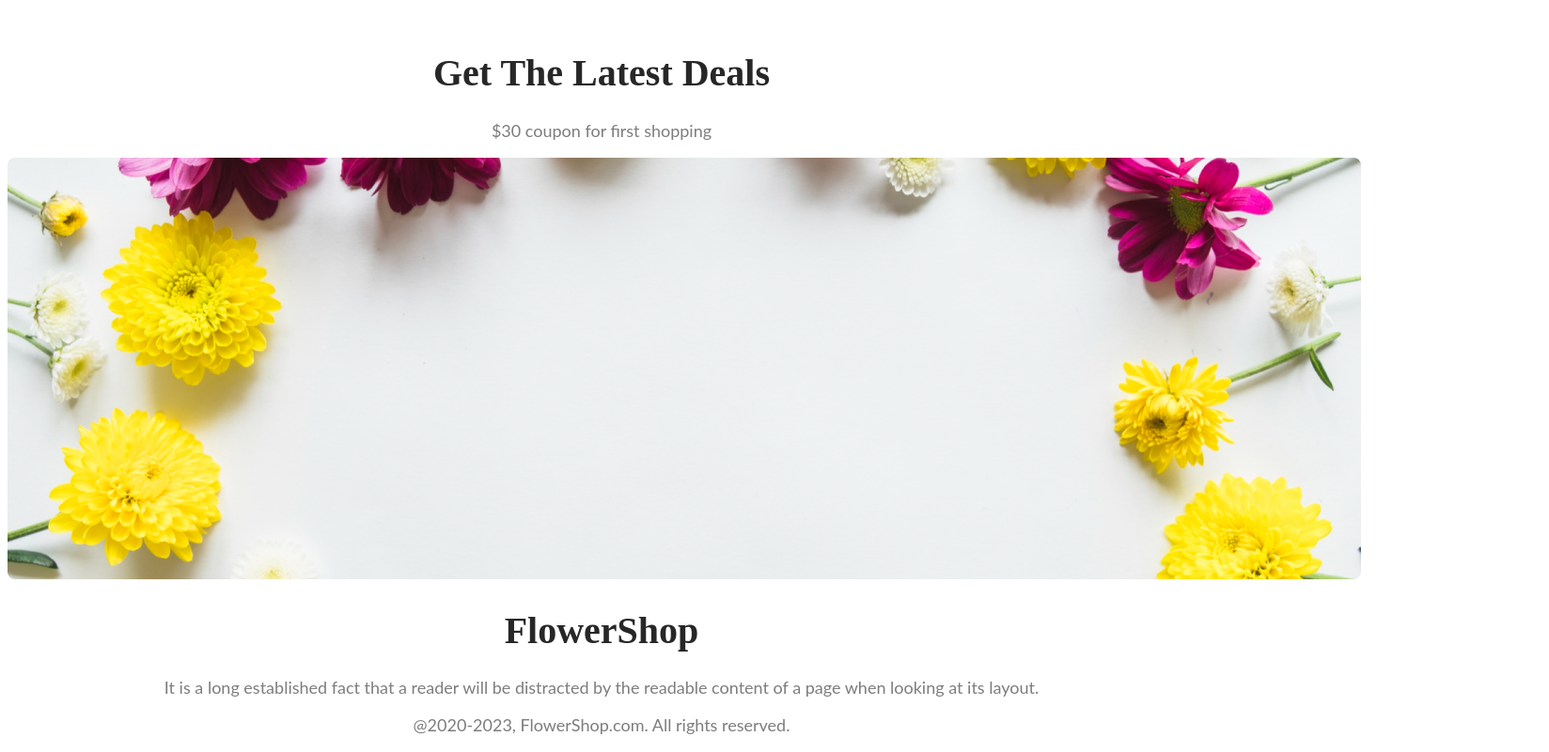
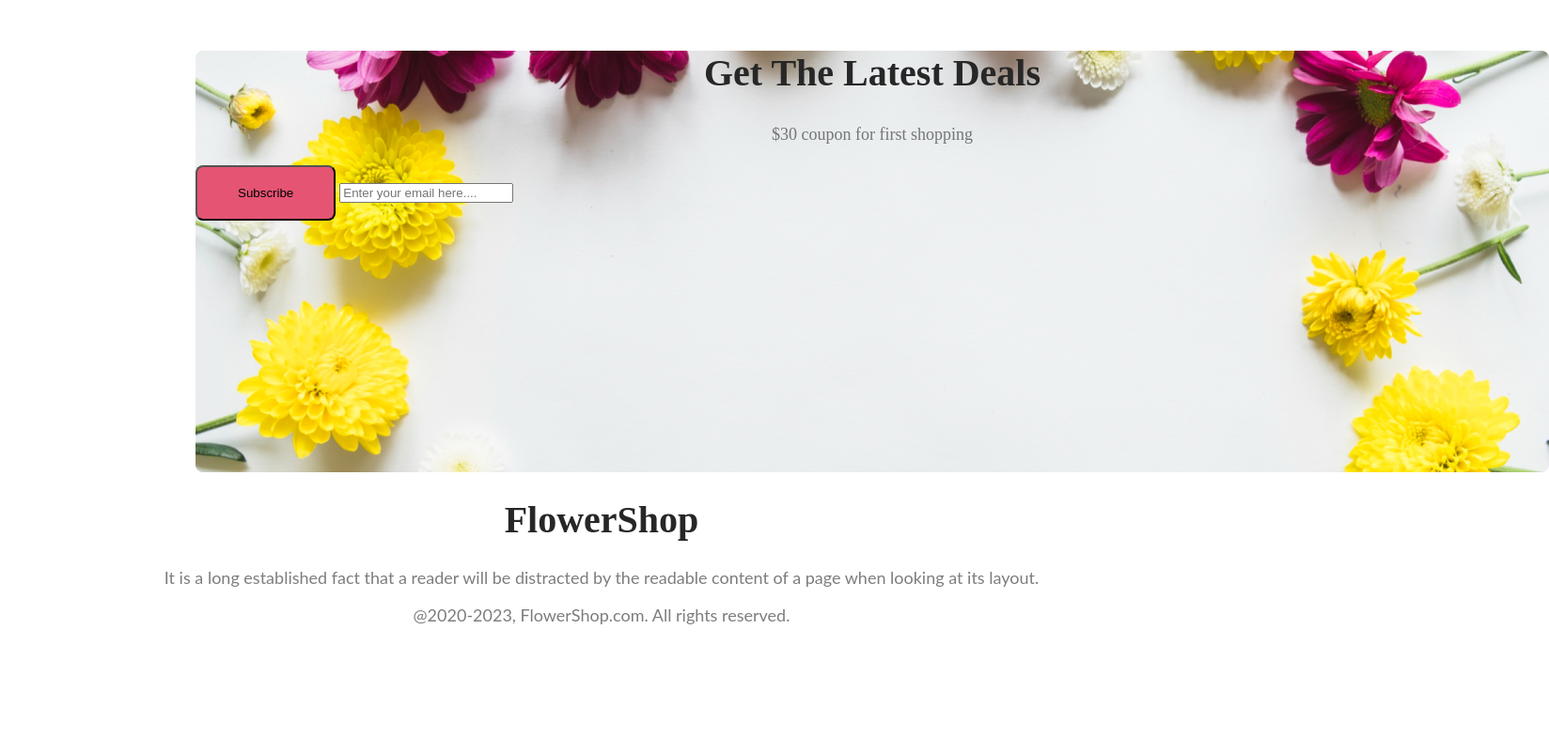
Before and after one commit to Sayid133/sayid-flower-shop-assignment, a plain HTML site: page index.html in a window 1280 px wide. Shown: the part 2456-3257 px from the top of the page at 94% size, 1648 px wide, since content can reach past the window. After the commit the page ends 3140 px from the top, so only its background shows below. Drawn offline with Linux system fonts and the light colour scheme.

Commit message:
mail box

```diff
--- a/Styles/Style.css
+++ b/Styles/Style.css
@@ -92,3 +92,42 @@ line-height: normal;
 }
 .flower{margin: 30px;
 }
+
+.subscribe{
+    width: 1440px;
+height: 449px;
+position: relative;
+left: 200px;
+    background-image: url("../image/Rectangle\ 9.png");
+}
+ .deal-title{
+    color: #272727;
+    text-align: center;
+
+    font-size: 40px;
+
+    font-weight: 800;
+
+
+}
+
+.coupon{
+    color: rgba(39, 39, 39, 0.60);
+    text-align: center;
+
+    font-size: 18px;
+
+    font-weight: 400;
+    line-height: 30px;
+
+}
+
+.sub-btn{    border-radius: 8px;
+    background: #E55473;
+    padding: 20px 43px;
+    gap: 10px;
+    position: relative;
+
+;
+
+}
--- a/index.html
+++ b/index.html
@@ -58,10 +58,16 @@
             </div>
         </div>
 
-        <div>
-            <h1 class="section-title">Get The Latest Deals</h1>
-            <p class="description">$30 coupon for first shopping</p>
-            <img src="image/Rectangle 9.png" alt="">
+        <div class="subscribe">
+            <h1 class="deal-title">Get The Latest Deals</h1>
+            <p class="coupon">$30 coupon for first shopping</p>
+            <button class="sub-btn">Subscribe</button>
+
+            <label for="email">
+                <input type="email" name="" id="email"
+                placeholder="Enter your email here....">
+            </label>
+
         </div>
 
     </main>
```
